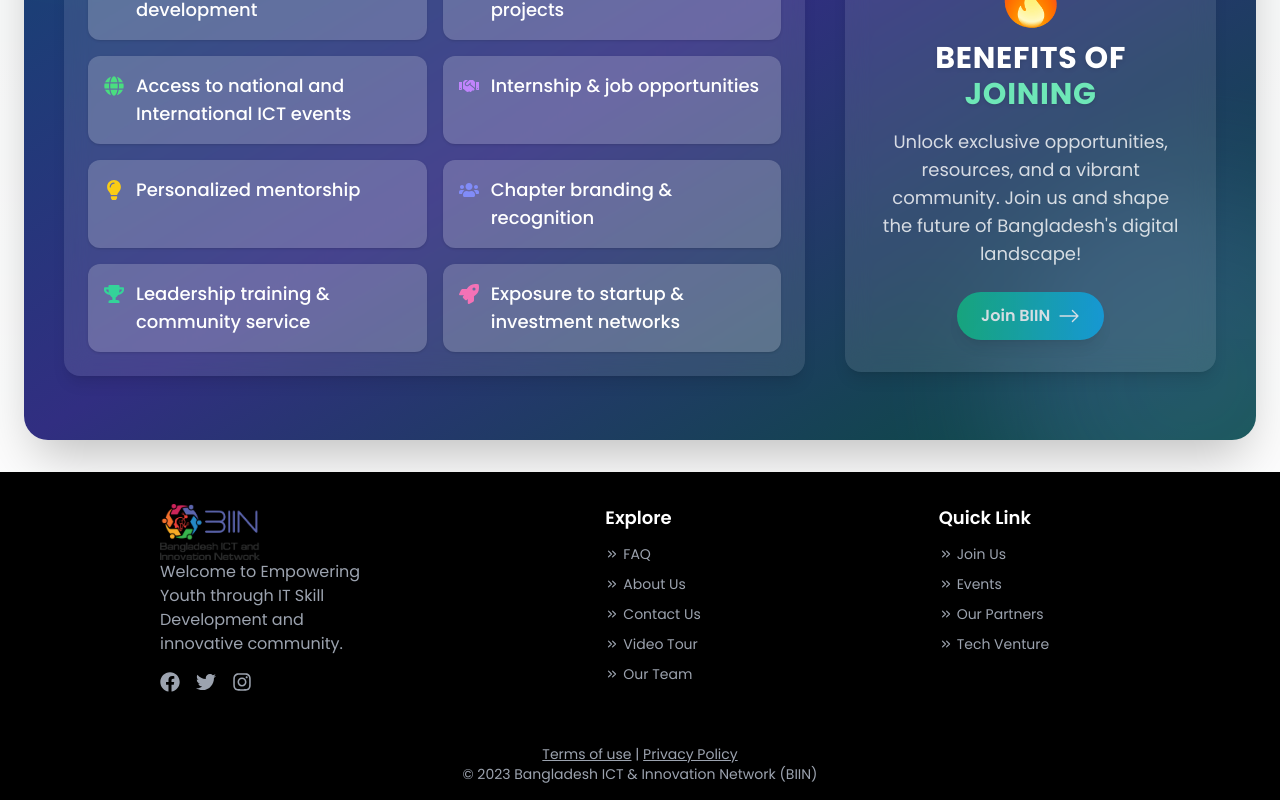
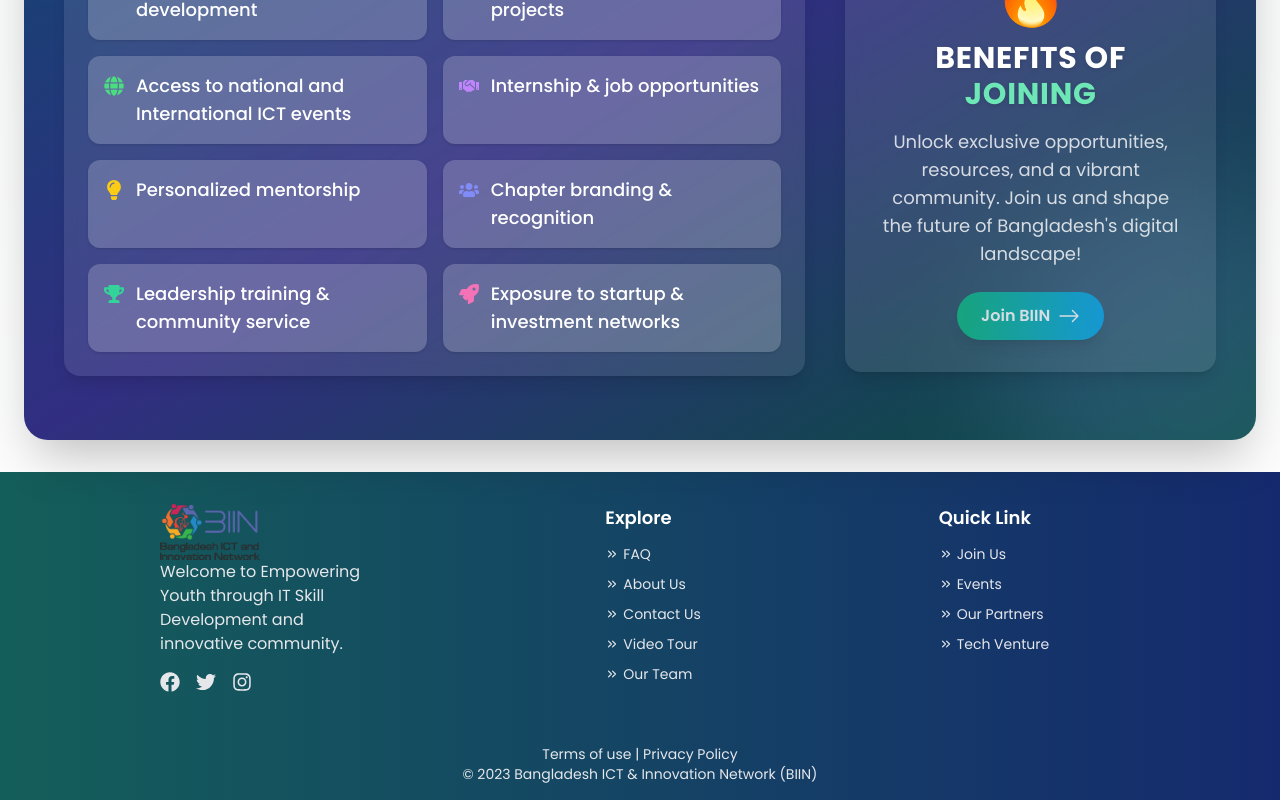
Before and after one commit to Rajaul2810/biin, a Next.js app: page /about in a window 1280 px wide. Shown: the part 3980-4780 px from the top of the page. Built offline with nearby package versions, Linux system fonts and the light colour scheme.

Commit message:
Updated Footer Section

```diff
--- a/src/app/Components/Footer.jsx
+++ b/src/app/Components/Footer.jsx
@@ -9,7 +9,7 @@ import logo from '../../../public/BIIN Logo-1.png'
 
 const Footer = () => {
     return (
-      <footer className="bg-black">
+      <footer className="bg-gradient-to-r from-[#145e5a] to-[#152a6e]">
         <div className="max-w-7xl w-11/12 md:w-10/12 lg:w-3/4 mx-auto grid gap-8 sm:gap-10 grid-cols-1 sm:grid-cols-2 md:grid-cols-3 pt-8 pb-4">
           <div className="mb-5 md:col-span-1 md:max-w-[220px]">
             <Image
@@ -19,7 +19,7 @@ const Footer = () => {
               height={100}
               className="object-contain"
             />
-            <p className="text-gray-400">
+            <p className="text-gray-200">
               Welcome to Empowering Youth through IT Skill Development and
               innovative community.
             </p>
@@ -30,7 +30,7 @@ const Footer = () => {
                     href="https://www.facebook.com/BIINtrust"
                     target="_blank"
                     rel="noopener noreferrer"
-                    className="text-gray-400 hover:text-gray-300"
+                    className="text-gray-200 hover:text-white"
                   >
                     <FaFacebook size={20} />
                   </a>
@@ -40,7 +40,7 @@ const Footer = () => {
                     href=""
                     target="_blank"
                     rel="noopener noreferrer"
-                    className="text-gray-400 hover:text-gray-300"
+                    className="text-gray-200 hover:text-white"
                   >
                     <FaTwitter size={20} />
                   </Link>
@@ -50,7 +50,7 @@ const Footer = () => {
                     href=""
                     target="_blank"
                     rel="noopener noreferrer"
-                    className="text-gray-400 hover:text-gray-300"
+                    className="text-gray-200 hover:text-white"
                   >
                     <FaInstagram size={20} />
                   </Link>
@@ -62,31 +62,31 @@ const Footer = () => {
             <h2 className="text-white text-lg font-semibold pb-3">Explore</h2>
             <div className="flex flex-col gap-2.5">
               <Link href="/faq">
-                <p className="text-gray-400 text-sm hover:text-gray-300 flex items-center gap-1">
+                <p className="text-gray-200 text-sm hover:text-white flex items-center gap-1">
                   <FiChevronsRight />
                   FAQ
                 </p>
               </Link>
               <Link href="/about">
-                <p className="text-gray-400 text-sm hover:text-gray-300 flex items-center gap-1">
+                <p className="text-gray-200 text-sm hover:text-white flex items-center gap-1">
                   <FiChevronsRight />
                   About Us
                 </p>
               </Link>
               <Link href="/contact">
-                <p className="text-gray-400 text-sm hover:text-gray-300 flex items-center gap-1">
+                <p className="text-gray-200 text-sm hover:text-white flex items-center gap-1">
                   <FiChevronsRight />
                   Contact Us
                 </p>
               </Link>
               <Link href="#">
-                <p className="text-gray-400 text-sm hover:text-gray-300 flex items-center gap-1">
+                <p className="text-gray-200 text-sm hover:text-white flex items-center gap-1">
                   <FiChevronsRight />
                   Video Tour
                 </p>
               </Link>
               <Link href="#">
-                <p className="text-gray-400 text-sm hover:text-gray-300 flex items-center gap-1">
+                <p className="text-gray-200 text-sm hover:text-white flex items-center gap-1">
                   <FiChevronsRight />
                   Our Team
                 </p>
@@ -99,25 +99,25 @@ const Footer = () => {
             </h2>
             <div className="flex flex-col gap-2.5">
               <Link href="#">
-                <p className="text-gray-400 text-sm hover:text-gray-300 flex items-center gap-1">
+                <p className="text-gray-200 text-sm hover:text-white flex items-center gap-1">
                   <FiChevronsRight />
                   Join Us
                 </p>
               </Link>
               <Link href="/events">
-                <p className="text-gray-400 text-sm hover:text-gray-300 flex items-center gap-1">
+                <p className="text-gray-200 text-sm hover:text-white flex items-center gap-1">
                   <FiChevronsRight />
                   Events
                 </p>
               </Link>
               <Link href="/partner">
-                <p className="text-gray-400 text-sm hover:text-gray-300 flex items-center gap-1">
+                <p className="text-gray-200 text-sm hover:text-white flex items-center gap-1">
                   <FiChevronsRight />
                   Our Partners
                 </p>
               </Link>
               <Link href="#">
-                <p className="text-gray-400 text-sm hover:text-gray-300 flex items-center gap-1">
+                <p className="text-gray-200 text-sm hover:text-white flex items-center gap-1">
                   <FiChevronsRight />
                   Tech Venture
                 </p>
@@ -128,16 +128,16 @@ const Footer = () => {
         <div className="max-w-7xl mx-auto py-4 px-4 sm:px-6 lg:px-8">
           <div className="flex justify-center">
             <div>
-              <p className="text-gray-400 text-sm text-center">
-                <a href="#" className=" underline hover:text-white">
+              <p className="text-gray-200 text-sm text-center">
+                <a href="#" className="  hover:text-white">
                   Terms of use
                 </a>{" "}
                 |{" "}
-                <a href="#" className=" underline hover:text-white">
+                <a href="#" className="  hover:text-white">
                   Privacy Policy
                 </a>
               </p>
-              <p className="text-gray-400 text-sm">
+              <p className="text-gray-200 text-sm">
                 &copy; {new Date().getFullYear()} Bangladesh ICT &
                 Innovation Network (BIIN)
               </p>
```
